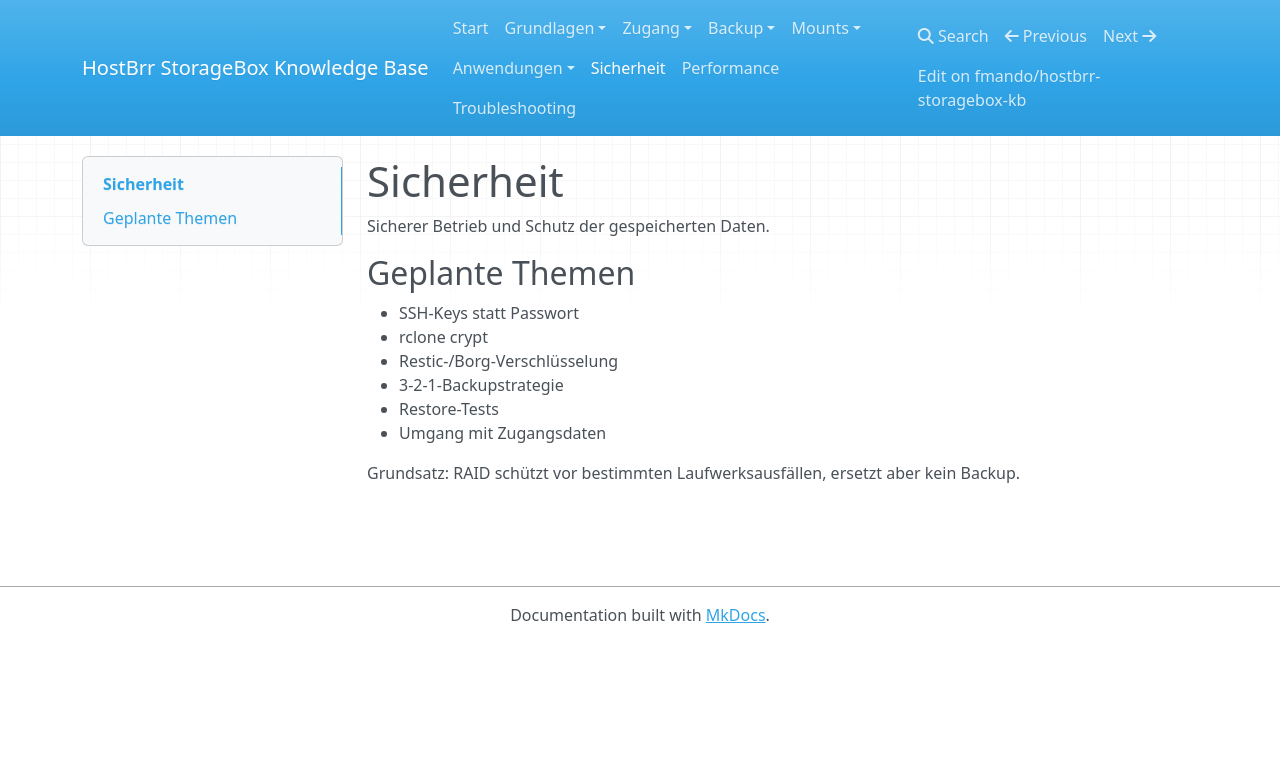
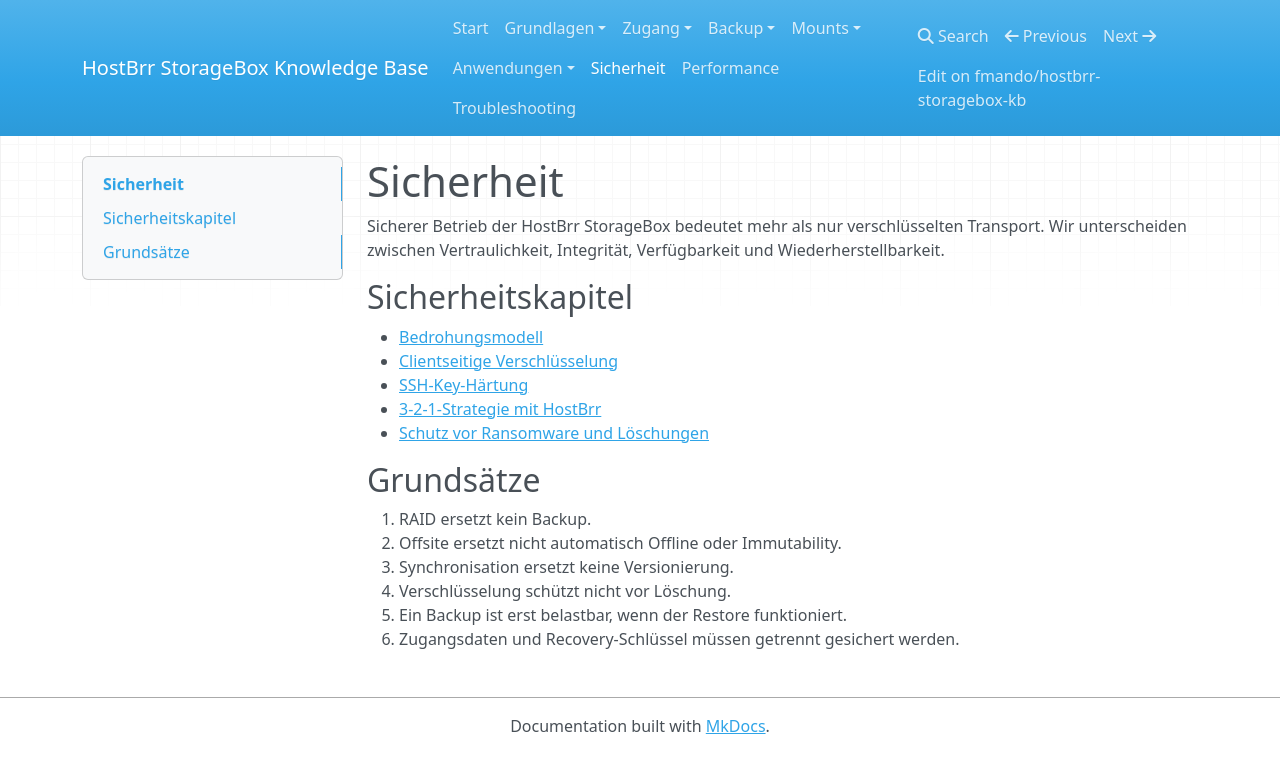
Before and after one commit to fmando/hostbrr-storagebox-kb, an MkDocs documentation site: the page built from docs/06-sicherheit/index.md, in a window 1280 px wide. Shown: the top 773 px of the page. Built offline with MkDocs 1.6.1, drawn with Linux system fonts in a browser that asks for light colours; nearby versions of some CDN libraries.

Commit message:
Expand security overview

```diff
--- a/docs/06-sicherheit/index.md
+++ b/docs/06-sicherheit/index.md
@@ -6,15 +6,21 @@
 ---
 # Sicherheit
 
-Sicherer Betrieb und Schutz der gespeicherten Daten.
+Sicherer Betrieb der HostBrr StorageBox bedeutet mehr als nur verschlüsselten Transport. Wir unterscheiden zwischen Vertraulichkeit, Integrität, Verfügbarkeit und Wiederherstellbarkeit.
 
-## Geplante Themen
+## Sicherheitskapitel
 
-- SSH-Keys statt Passwort
-- rclone crypt
-- Restic-/Borg-Verschlüsselung
-- 3-2-1-Backupstrategie
-- Restore-Tests
-- Umgang mit Zugangsdaten
+- [Bedrohungsmodell](bedrohungsmodell.md)
+- [Clientseitige Verschlüsselung](verschluesselung.md)
+- [SSH-Key-Härtung](ssh-key-haertung.md)
+- [3-2-1-Strategie mit HostBrr](3-2-1-strategie.md)
+- [Schutz vor Ransomware und Löschungen](ransomware-loeschschutz.md)
 
-Grundsatz: RAID schützt vor bestimmten Laufwerksausfällen, ersetzt aber kein Backup.
+## Grundsätze
+
+1. RAID ersetzt kein Backup.
+2. Offsite ersetzt nicht automatisch Offline oder Immutability.
+3. Synchronisation ersetzt keine Versionierung.
+4. Verschlüsselung schützt nicht vor Löschung.
+5. Ein Backup ist erst belastbar, wenn der Restore funktioniert.
+6. Zugangsdaten und Recovery-Schlüssel müssen getrennt gesichert werden.
```
